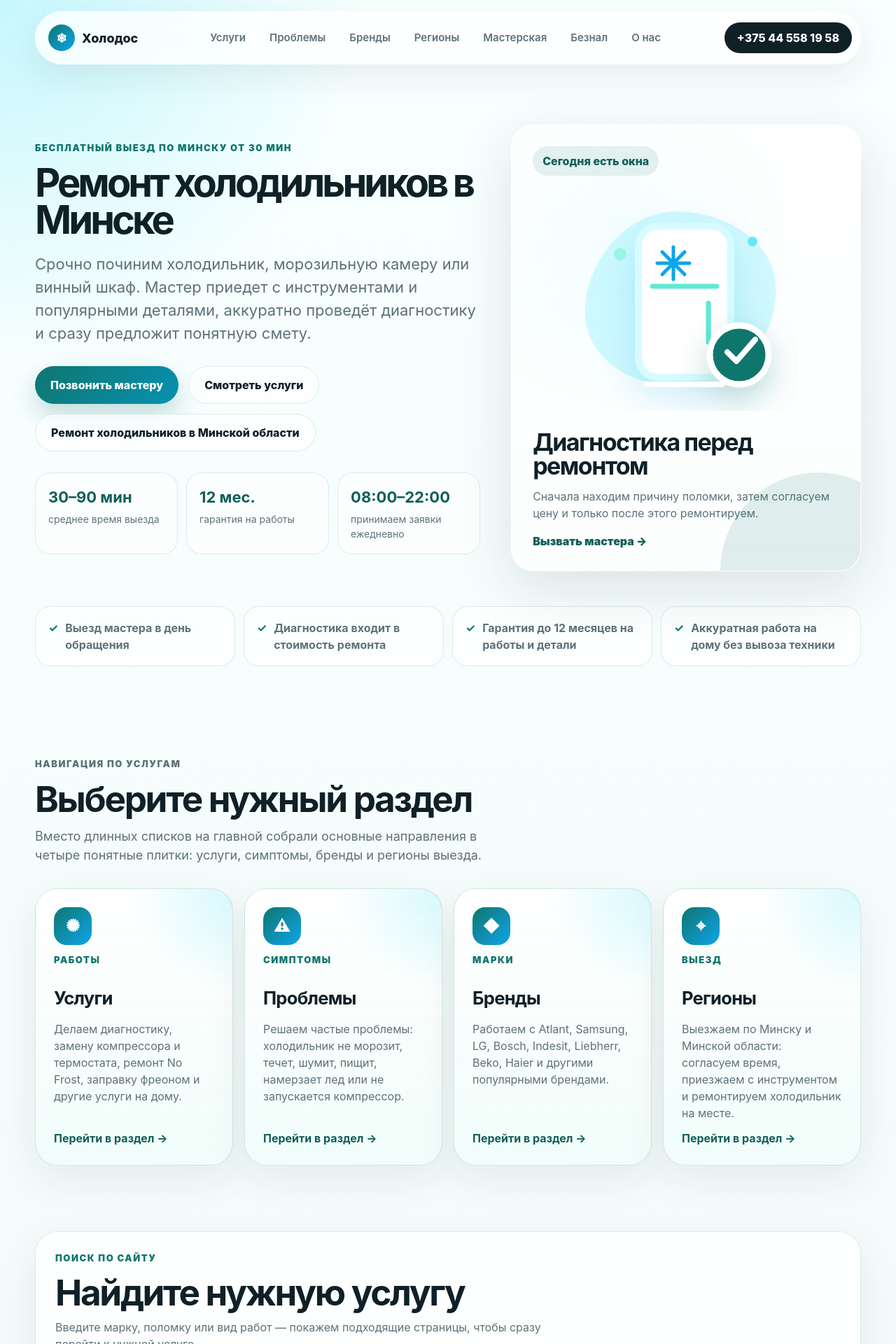
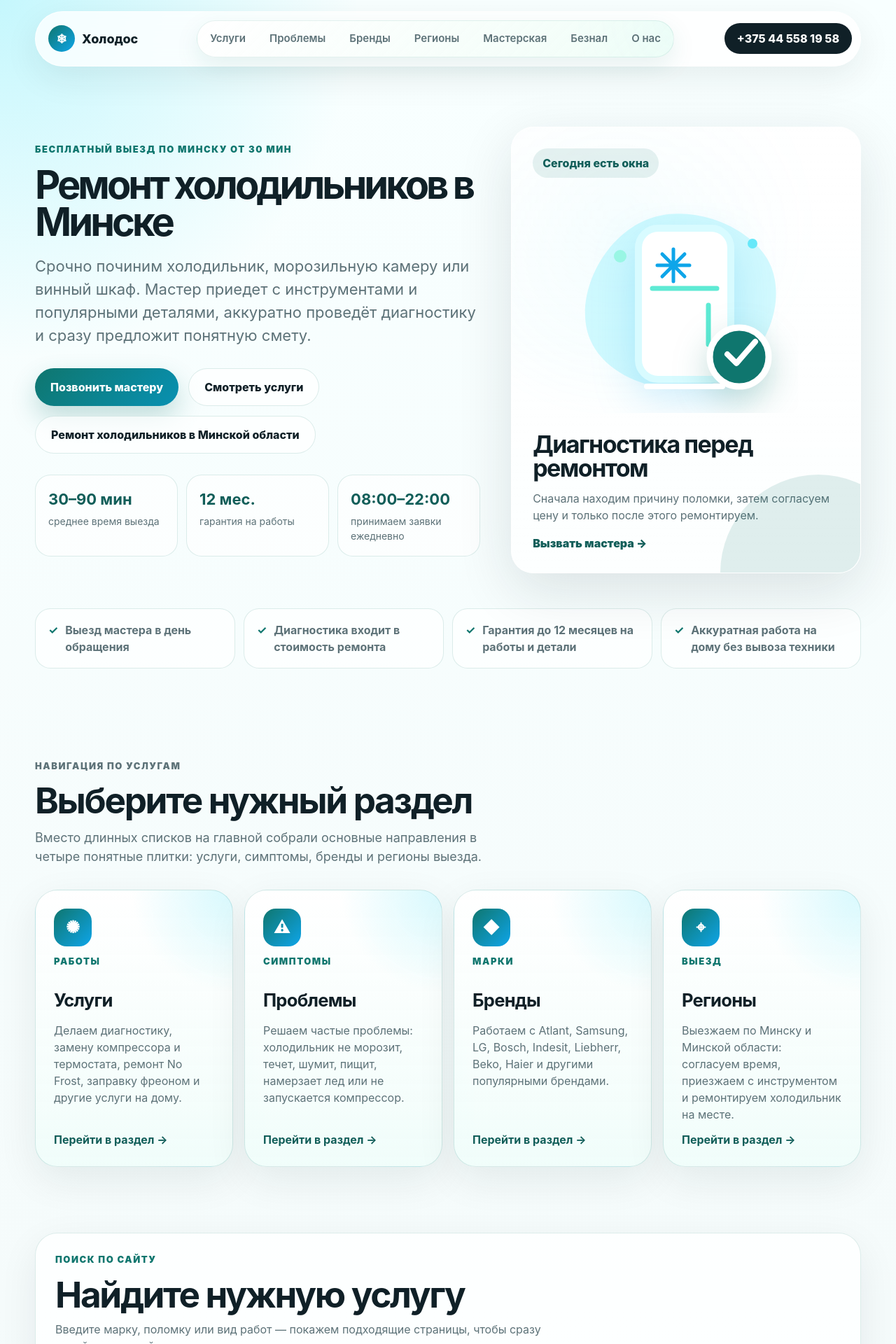
Before and after one commit to Yauhen-Baranau/holodos, a Next.js app: page / in a window 1280 px wide. Shown: the top 1920 px of the page at 70% size. Built offline with nearby package versions, Linux system fonts and the light colour scheme.

Commit message:
Refine navigation styling and semantic lists

```diff
--- a/app/globals.css
+++ b/app/globals.css
@@ -1191,3 +1191,41 @@ details p {
     grid-row: 3;
   }
 }
+
+.site-nav {
+  padding: 4px;
+  border: 1px solid rgba(15, 118, 110, 0.1);
+  border-radius: 999px;
+  background:
+    linear-gradient(135deg, rgba(255, 255, 255, 0.92), rgba(236, 253, 245, 0.78)),
+    radial-gradient(circle at top right, rgba(103, 232, 249, 0.18), transparent 9rem);
+  box-shadow: 0 12px 34px rgba(15, 118, 110, 0.1);
+}
+
+.menu-toggle {
+  box-shadow: 0 14px 34px rgba(14, 165, 233, 0.24);
+}
+
+.category-grid,
+.related-grid {
+  margin: 0;
+  padding: 0;
+  list-style: none;
+}
+
+.category-grid > li,
+.related-grid > li {
+  min-width: 0;
+}
+
+.category-tile,
+.related-card {
+  height: 100%;
+}
+
+@media (max-width: 980px) {
+  .site-nav {
+    border-radius: 24px;
+    box-shadow: 0 18px 42px rgba(16, 32, 39, 0.12);
+  }
+}
--- a/app/page.tsx
+++ b/app/page.tsx
@@ -276,12 +276,13 @@ export default function Home() {
               четыре понятные плитки: услуги, симптомы, бренды и регионы выезда.
             </p>
           </div>
-          <div className="category-grid">
+          <nav aria-label="Разделы услуг">
+            <ul className="category-grid">
               {categoryTiles.map((tile) => (
+                <li key={tile.href}>
                   <Link
                     className="category-tile"
                     href={tile.href}
-                key={tile.href}
                     title={tile.title}
                   >
                     <span className="category-tile__icon" aria-hidden="true">
@@ -292,8 +293,10 @@ export default function Home() {
                     <p>{tile.description}</p>
                     <strong>Перейти в раздел →</strong>
                   </Link>
+                </li>
               ))}
-          </div>
+            </ul>
+          </nav>
         </section>
 
         <SiteSearch items={siteSearchItems} />
```
Also changed, not shown: app/service-cluster-page.tsx (+8 -6 lines). Lines whose indentation alone changed are shown as unchanged.
